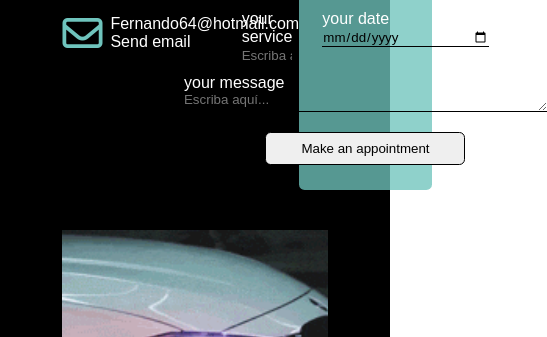
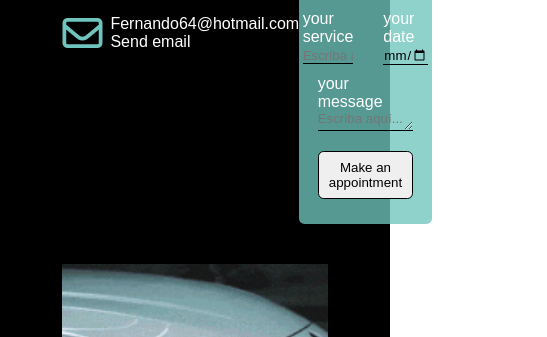
Before and after one commit to julicosta/Lavadero_Sass, a website: page pages/contacto.html in a window 390 px wide. Shown: the part 763-1100 px from the top of the page, 547 px wide, since content can reach past the window. Drawn offline with Linux system fonts and the light colour scheme.

Commit message:
comienzo responsive card contacto

```diff
--- a/scss/layouts/_mainindex.scss
+++ b/scss/layouts/_mainindex.scss
@@ -282,14 +282,24 @@ body {
 
         .book-row3 {
           display: flex;
-          gap: 30px;
-          margin-bottom: 10px;
+              gap: 30px;
+              margin-bottom: 10px;
+              max-width: 100%;
+              width: 100%;
+              justify-content: center;
+
+          .cont-date{
+            width: 100%;
+            max-width: 40%;
+          }
+
         }
 
         .book-row4 {
           display: flex;
           flex-direction: column;
-          max-width: 363px;
+          max-width: 85%;
+          width: 100%;
 
           button {
             margin-top: 10px;
@@ -300,10 +310,11 @@ body {
           }
 
           textarea {
-            min-width: 363px;
-            max-width: 363px;
+            min-width: 100%;
+            max-width: 100%;
             min-height: 20px;
             max-height: 100px;
+            width: 100%;
             height: 20px;
             border: none;
             background: none;
@@ -326,7 +337,8 @@ body {
       }
 
       .cont-date input[type="date"] {
-        width: 167px;
+        max-width: 100%;
+        width: 100%;
         border: none;
         border-bottom: solid 0.5px #000;
         background: none;
```
Also changed, not shown: css/styles.css, 1 other file.
